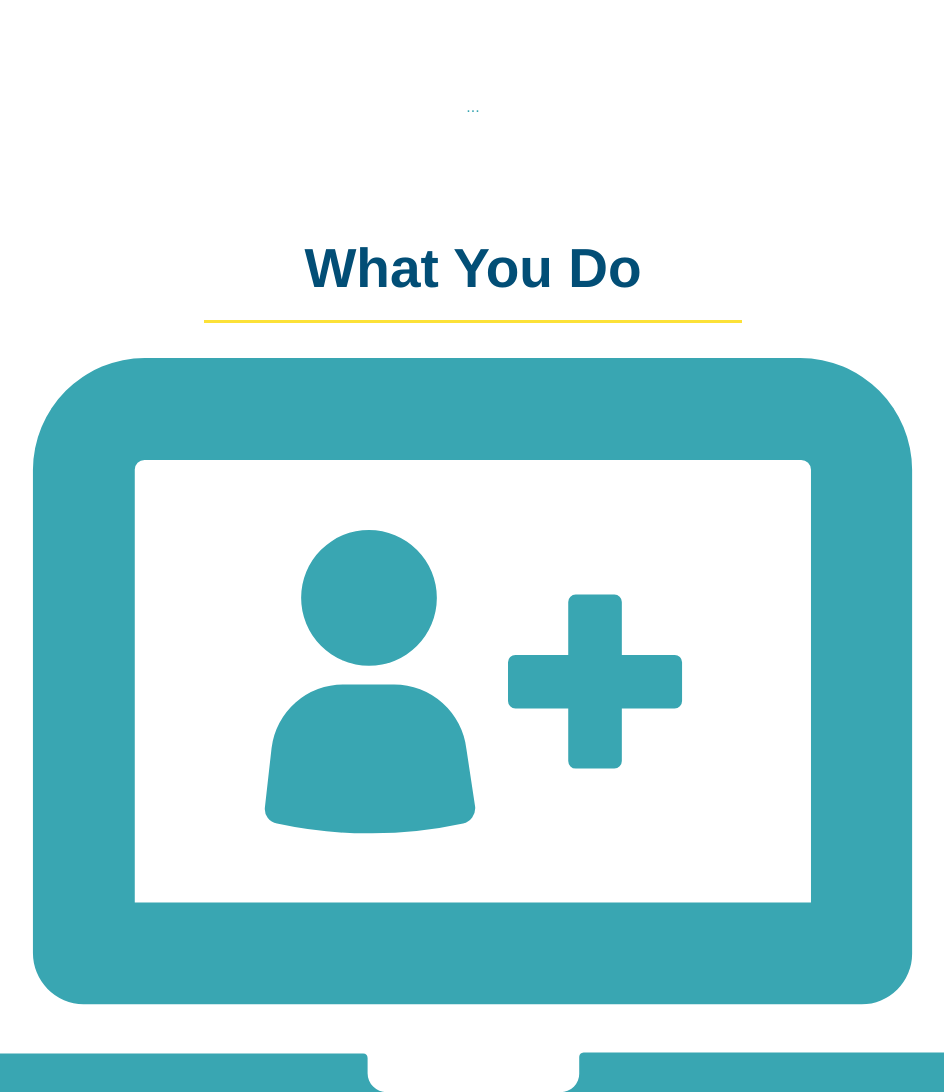
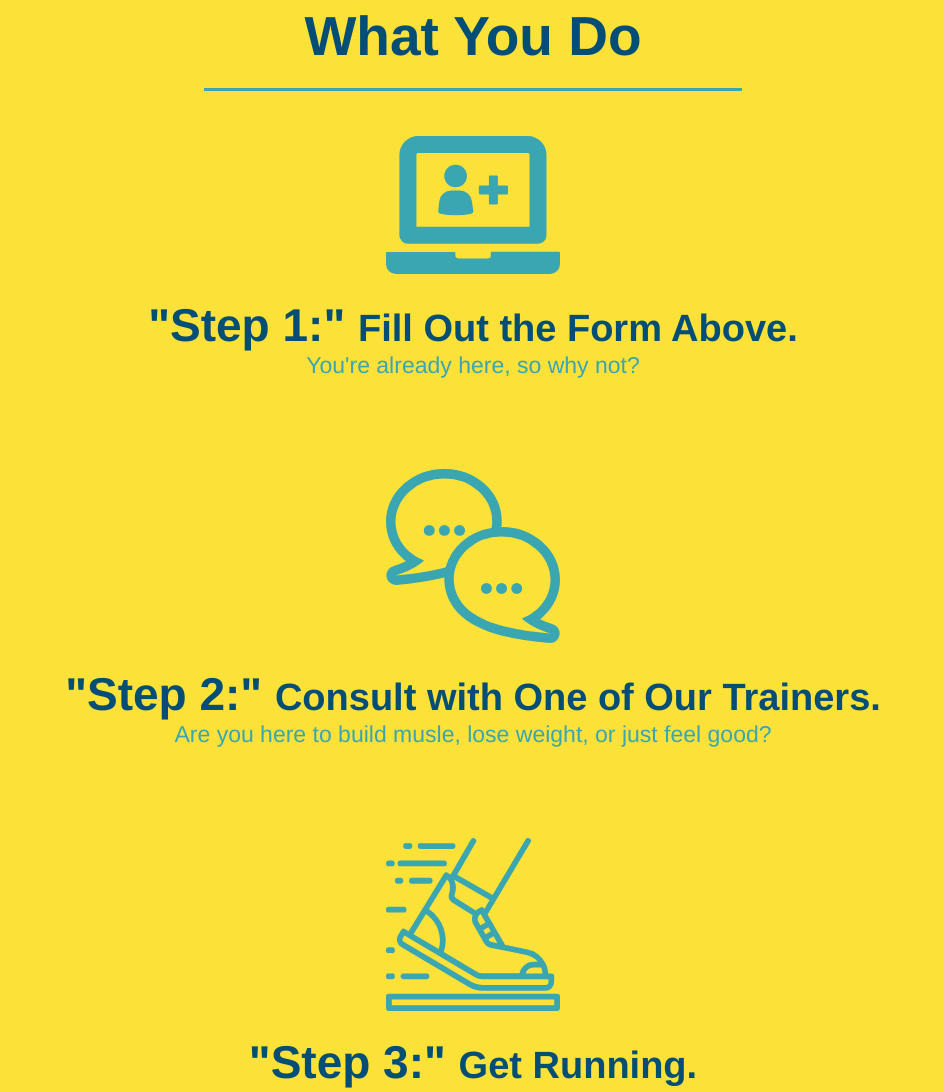
Before and after one commit to j23click/run-buddy, a plain HTML site: page index.html in a window 1280 px wide. Shown: the part 1116-2208 px from the top of the page, without its empty margins (167-1111 px from the left). Drawn offline with Linux system fonts and the light colour scheme.

Commit message:
new styles

```diff
--- a/assets/css/style.css
+++ b/assets/css/style.css
@@ -33,7 +33,7 @@ header nav ul li {
 }
 header nav ul li a {
     margin: 0 30px;
-    font-weight: ligher;
+    font-weight: lighter;
     font-size: 22px;
 }
 footer {
@@ -67,6 +67,8 @@ section {
     background-position: center;
     position: relative;
 }
+/* Hero Style End */
+
 .hero-form {
     border: 3px solid #024e76;
     background-color: #fce138;
@@ -93,9 +95,11 @@ section {
     width: 100%;
     margin-bottom: 15px;
 }
+
 .hero-form label {
     margin: 0 5px;
 }
+
 .hero-form button {
     background-color: #024e76;
     color: #fce138;
@@ -103,27 +107,62 @@ section {
     padding: 10px 20px;
     font-size: 16px;
 }
-/* Hero Style End */
 
-/* Intro Style Start */
+
 .intro {
     text-align: center;
 }
-.intro h2 {
-    font-size: 55px;
-    color: #024e76;
-    margin-bottom: 35px;
-    padding: 0 100px 20px 100px;
-    border-bottom: 3px solid;
-    border-color: #fce138;
-    /* add this alongside your other declarations */
-    display: inline-block;
-}
+
 .intro p {
     line-height: 1.7;
     color: #39a6b2;
     width: 80%;
     font-size: 20px;
-    /* add this alongside your other declarations */
     margin: 0 auto;
 }
+
+.steps {
+    text-align: center;
+    background: #fce138;
+}
+
+.steps div {
+    margin-bottom: 80px;
+}
+
+.steps img {
+    width: 15%;
+    margin: 10px 0;
+}
+
+.steps h3 {
+    color: #024e76;
+    font-size: 46px;
+    margin-top: 10px;
+}
+
+.steps p {
+    color: #39a6b2;
+    font-size: 23px;
+}
+
+.steps span {
+    font-size: 38px;
+}
+
+.section-title {
+    font-size: 55px;
+    color: #024e76;
+    margin-bottom: 35px;
+    padding: 0 100px 20px 100px;
+    display: inline-block;
+    border-bottom: 3px solid;
+}
+
+.primary-border {
+    border-color: #fce138;
+}
+
+.secondary-border {
+    border-color: #39a6b2;
+}
--- a/index.html
+++ b/index.html
@@ -4,10 +4,10 @@
         <link rel="stylesheet" href="./assets/css/style.css" />
         <meta charset="UTF-8" />
         <title>RUN BUDDY</title>
-
+        <link rel="stylesheet" href="./assets/css/style.css"/>
         <!-- Add this to the page and see what happens! -->
     </head>
-    <link rel="stylesheet" href="./assets/css/style.css"/>
+
     <body>
         <!-- navigation -->
         <header>
@@ -36,7 +36,7 @@
         </header>
 
         <!-- hero/jumbotron -->
-        <section class="hero">
+         <section class="hero">
 
             <div class="hero-form">
             <h3>Get Started Today!</h3>
@@ -52,7 +52,7 @@
                 <input type="email" placeholder="Email Address" name="email" id="email" class="form-input" />
 
                 <label for="phone">Enter a telephone number:</label>
-                <input type="tel" placeholder="Phone Number" name="phone" id="phone" class="form-input" />
+                <input type="text" placeholder="Phone Number" name="phone" id="phone" class="form-input" />
 
                 <p>
                     Have you worked out with a trainer before?
@@ -81,51 +81,58 @@
     <!-- end hero -->
 
     <!-- "what we do" section -->
-    <section id="what-we-do" class="intro">
+        <section id="what-we-do" class="intro">
+        <h2 class="section-title primary-border"> What We Do </h2>
 
-    <section>
-        <h2>What We Do</h2>
         <p>
             butcher selfies chambray shabby chic gentrify readymade yr Echo Park XOXO Tumblr normcore Banksy direct trade Blue Bottle chillwave you probably haven't heard of them single-origin coffee Vice fanny pack fixie Odd Futue Austin fingerstache pickled twee synth Wes Anderson Thundercats viral bitters flannel meggings narwhal Marfa Schlitz sustainable Intelligentsia umami deep v craft
         </p>
+
     </section>
 
     <!-- "what you do" section -->
-    <section id="what-you-do">
-        ...
-    </section>
-
-    <section>
-        <h2>What You Do</h2>
+        <section id="what-you-do" class="steps">
+            <h2 class="section-title secondary-border"> What You Do</h2>
 
         <div>
             <!-- insert this img element -->
-            <img src="./assets/images/step-1.svg" alt="" />
-            <h3>Step 1: Fill Out the Form Above.</h3>
+            <img src="./assets/images/step-1.svg" alt>
+            <h3>
+                "Step 1:"
+                <span> Fill Out the Form Above.</span>
+            </h3>
             <p>You're already here, so why not?</p>
         </div>
 
         <div>
-            <img src="./assets/images/step-2.svg" alt="" />
-            <h3>Step 2: Consult with One of Our Trainers.</h3>
+            <img src="./assets/images/step-2.svg" alt>
+            <h3>
+                "Step 2:"
+            <span> Consult with One of Our Trainers.</span>
+            </h3>
             <p>Are you here to build musle, lose weight, or just feel good?</p>
         </div>
 
         <div>
-            <img src="./assets/images/step-3.svg" alt="" />
-            <h3>Step 3: Get Running.</h3>
+            <img src="./assets/images/step-3.svg" alt>
+            <h3>
+                "Step 3:"
+                <span> Get Running. </span>
+            </h3>
             <p>Hit the ground running (literally) once your trainer lays out your plan.</p>
         </div>
 
         <div>
-            <img src="./assets/images/step-4.svg" alt="" />
-            <h3>Step 4: See Results.</h3>
+            <img src="./assets/images/step-4.svg" alt>
+            <h3>
+                "Step 4:"
+                <span> See Results. </span>
             <p>Bi-weekly checkins with your trainer will keep you focused</p>
         </div>
     </section>
 
     <!-- "meet the trainers" section -->
-    <section>
+    <section id="your-trainers">
         <h2>Meet The Trainers</h2>
     </section>
 
```
